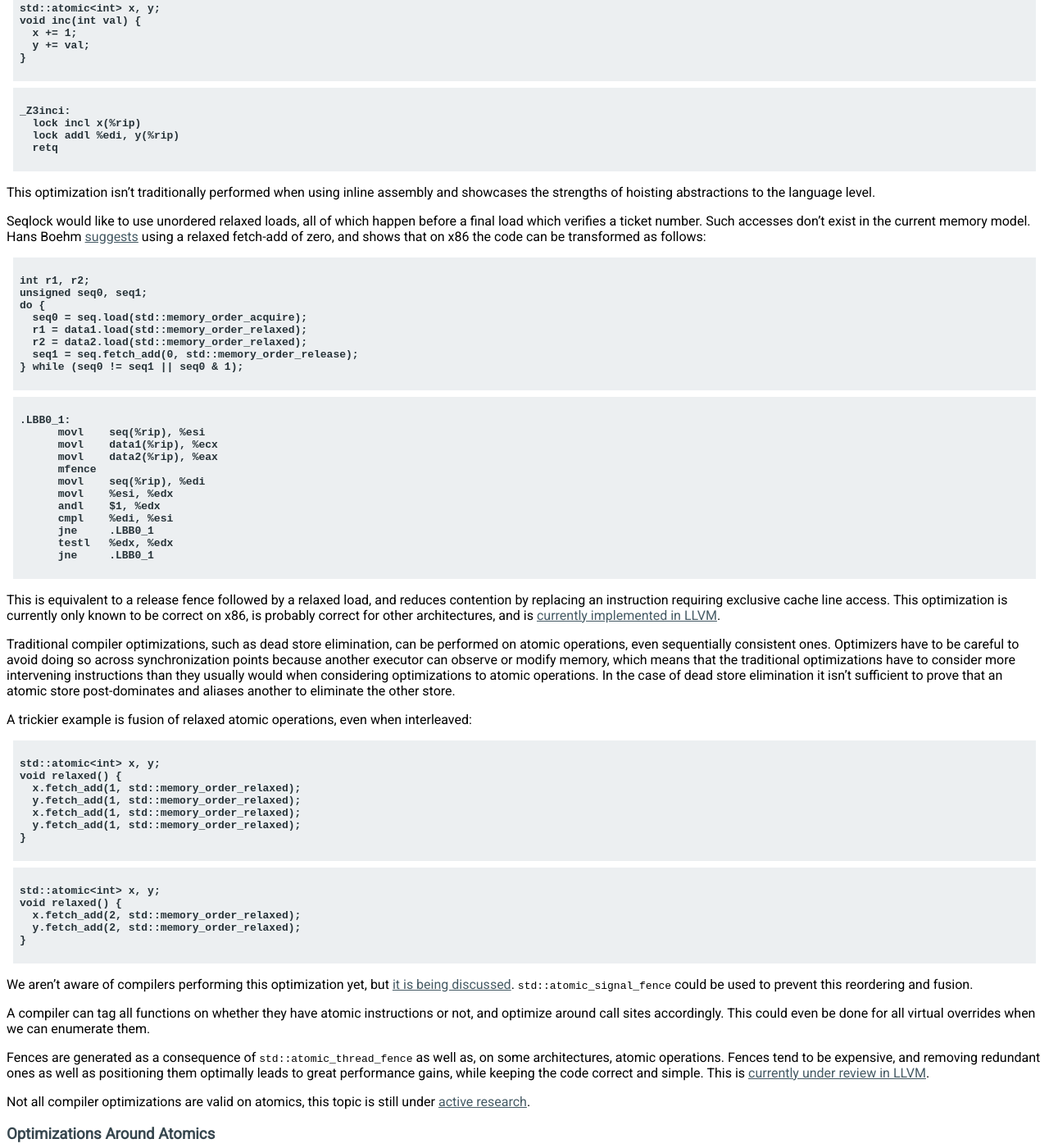
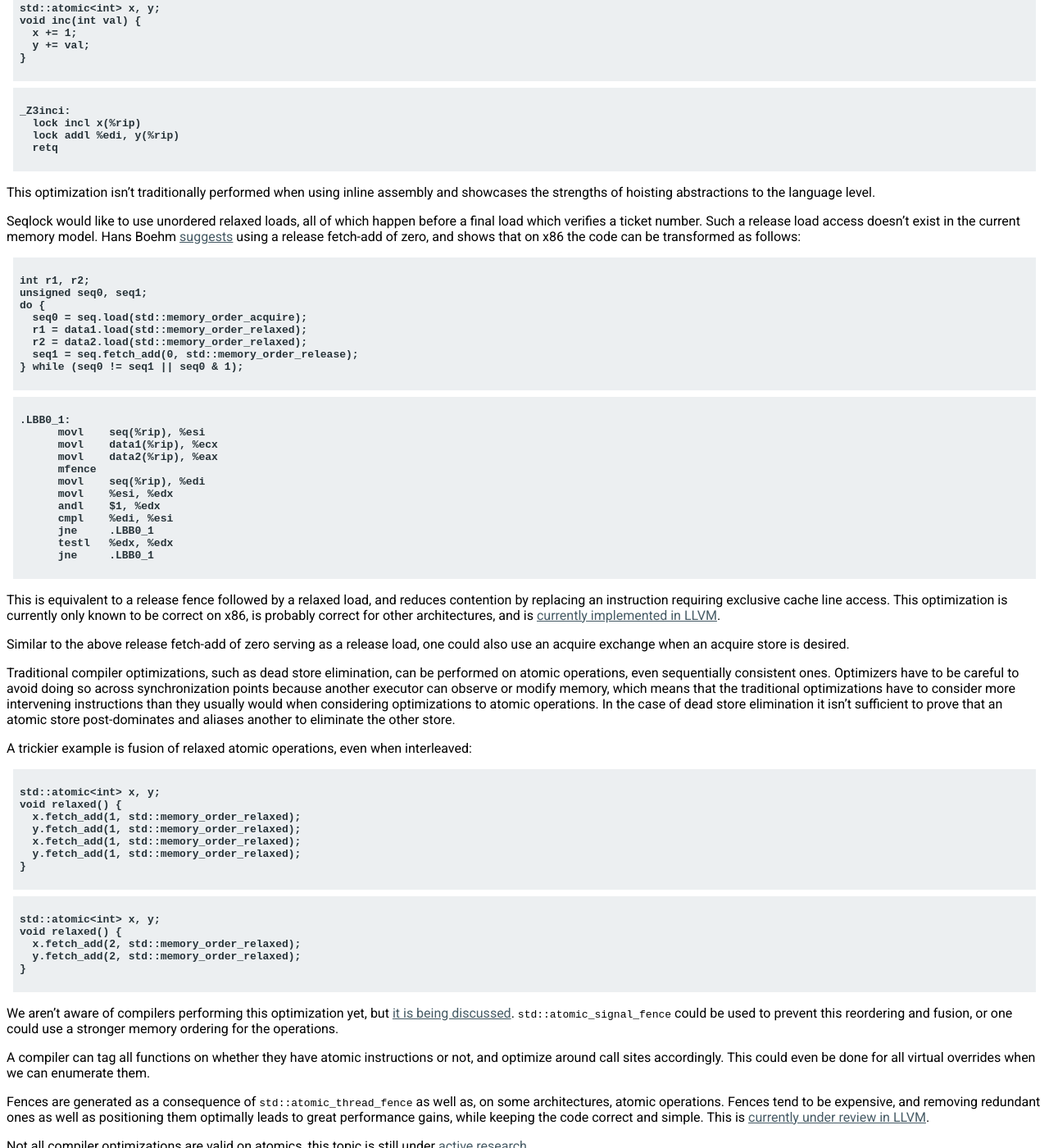
Before and after one commit to jfbastien/papers, a Sphinx documentation site: the page built from source/N4269.rst, in a window 1280 px wide and 1400 px high, scrolled down 691 px. Shown: the whole window at 82% size. Built offline with Sphinx 7.4.7, drawn with Linux system fonts in a browser that asks for light colours; some of the changed text lies outside the part shown.

Commit message:
Address comments from Lawrence Crowl.

```diff
--- a/source/N4269.rst
+++ b/source/N4269.rst
@@ -51,9 +51,9 @@ This optimization isn’t traditionally performed when using inline assembly and
 showcases the strengths of hoisting abstractions to the language level.
 
 Seqlock would like to use unordered relaxed loads, all of which happen before a
-final load which verifies a ticket number. Such accesses don’t exist in the
-current memory model. Hans Boehm suggests_ using a relaxed fetch-add of zero,
-and shows that on x86 the code can be transformed as follows:
+final load which verifies a ticket number. Such a release load access doesn't
+exist in the current memory model. Hans Boehm suggests_ using a release
+fetch-add of zero, and shows that on x86 the code can be transformed as follows:
 
 .. _suggests: http://www.hpl.hp.com/techreports/2012/HPL-2012-68.pdf
 
@@ -91,6 +91,9 @@ LLVM`_.
 
 .. _`currently implemented in LLVM`: http://reviews.llvm.org/D5091
 
+Similar to the above release fetch-add of zero serving as a release load, one
+could also use an acquire exchange when an acquire store is desired.
+
 Traditional compiler optimizations, such as dead store elimination, can be
 performed on atomic operations, even sequentially consistent ones. Optimizers
 have to be careful to avoid doing so across synchronization points because
@@ -123,7 +126,8 @@ interleaved:
 
 We aren’t aware of compilers performing this optimization yet, but `it is being
 discussed`_. ``std::atomic_signal_fence`` could be used to prevent this
-reordering and fusion.
+reordering and fusion, or one could use a stronger memory ordering for the
+operations.
 
 .. _`it is being discussed`: http://llvm.org/bugs/show_bug.cgi?id=16477
 
@@ -248,8 +252,8 @@ slow-path futex (usually a syscall), or because the implementation is in a
 different translation unit. The optimization difficulties can be overcome by
 teaching the compiler to treat ``std::mutex`` or pthread specially, or by
 `making it possible to implement mutexes in pure C++`_. Optimization across
-translation units, such as through link-time optimizations, can also help expose
-more opportunities.
+translation units, such as through link-time optimizations, or optimizations
+relying on escape analysis, can also help expose more opportunities.
 
 .. _`making it possible to implement mutexes in pure C++`: http://www.open-std.org/jtc1/sc22/wg21/docs/papers/2014/n4195.pdf
 
@@ -287,7 +291,9 @@ Architecture and Implementation Specific Optimizations
 ======================================================
 
 Optimizations can sometimes be made per-architecture, or even per specific
-implementation of an architecture.
+implementation of an architecture. Compilers can usually be told to target
+specific architectures, CPUs or attributes using flags such as ``-march``,
+``-mcpu``, ``-mattr``.
 
 Spinloops are usually implemented with an acquire load, which are equivalent to
 a relaxed load followed by an acquire fence in the loop. On some architecture
```
Also changed, not shown: other parts of source/N4269.rst (+6 -6 lines).
